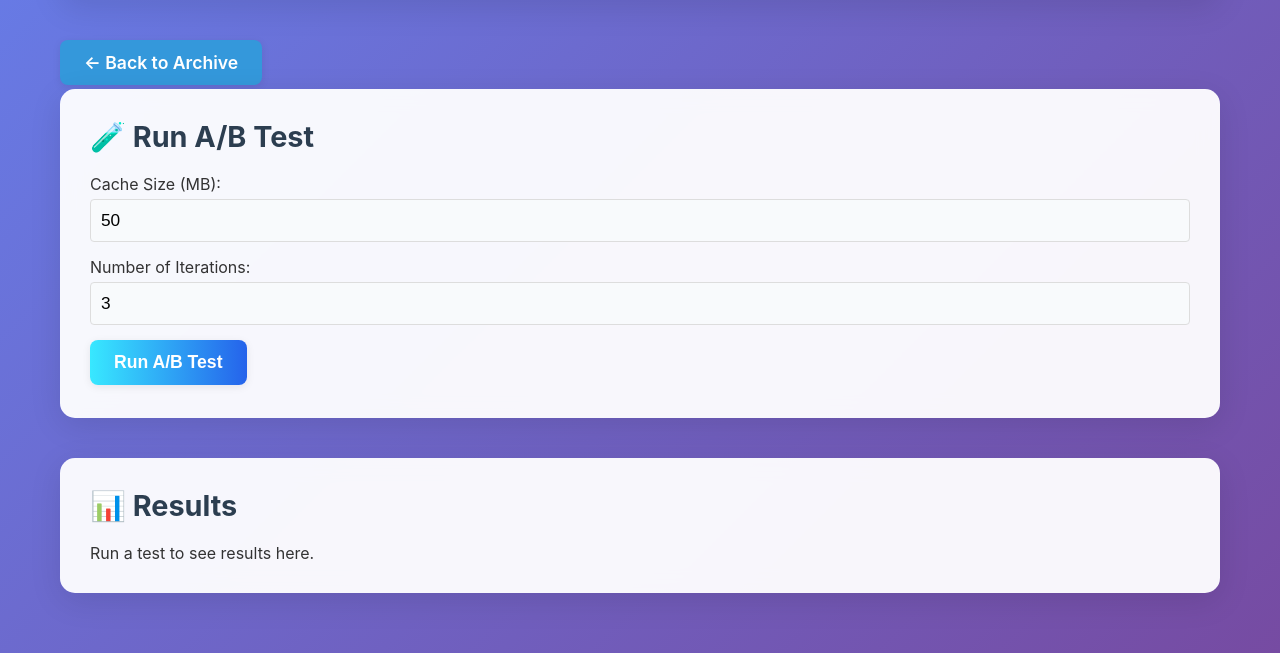
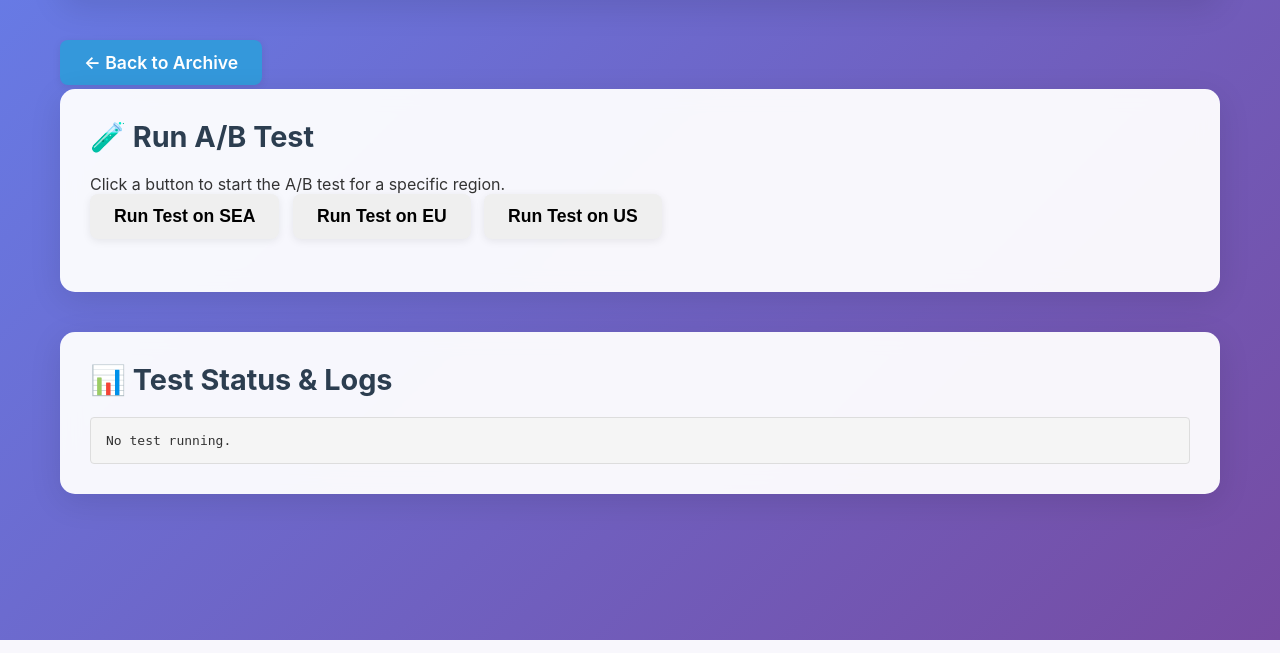
Before and after one commit to han120cm/mock-flask-app, a Flask app: page /ab-test in a window 1280 px wide. Shown: the part 160-813 px from the top of the page. Run offline with Flask 3, Linux system fonts and the light colour scheme.

Commit message:
feat: Add button to trigger A/B test from Flask app

```diff
--- a/app.py
+++ b/app.py
@@ -10,6 +10,7 @@ import logging
 from dotenv import load_dotenv
 from sqlalchemy import case
 import pandas as pd
+import subprocess
 
 # Load environment variables from .env file
 load_dotenv()
@@ -817,6 +818,34 @@ def run_ab_test_api():
         return jsonify({'error': error_message}), 500
 
 
+@app.route("/test/run/<region>")
+def run_test(region):
+    """Triggers the A/B test script in the background."""
+    if region not in ['sea', 'eu', 'us']:
+        return jsonify({"status": "error", "message": "Invalid region"}), 400
+
+    try:
+        # Open a log file to capture the output
+        log_file = open("ab_test.log", "w")
+        # Start the script in a new process
+        subprocess.Popen(["python3", "run_ab_test.py", region], stdout=log_file, stderr=subprocess.STDOUT)
+        return jsonify({"status": "success", "message": f"A/B test started for {region} region. See ab_test.log for progress."})
+    except Exception as e:
+        return jsonify({"status": "error", "message": str(e)}), 500
+
+@app.route("/test/status")
+def test_status():
+    """Returns the content of the A/B test log file."""
+    try:
+        with open("ab_test.log", "r") as f:
+            content = f.read()
+        return jsonify({"status": "success", "log": content})
+    except FileNotFoundError:
+        return jsonify({"status": "pending", "log": "No test has been run yet."})
+    except Exception as e:
+        return jsonify({"status": "error", "message": str(e)}), 500
+
+
 if __name__ == "__main__":
     try:
         with app.app_context():
--- a/templates/ab_test.html
+++ b/templates/ab_test.html
@@ -13,179 +13,87 @@
 
     <div class="section">
         <h2>🧪 Run A/B Test</h2>
-        <form id="ab-test-form">
-            <div class="form-group">
-                <label for="cache_size">Cache Size (MB):</label>
-                <input type="number" id="cache_size" name="cache_size" value="50" min="10" max="1000" class="form-control">
-            </div>
-            <div class="form-group">
-                <label for="iterations">Number of Iterations:</label>
-                <input type="number" id="iterations" name="iterations" value="3" min="1" max="20" class="form-control">
-            </div>
-            <button type="submit" id="run-test-btn" class="action-btn action-btn-upload">Run A/B Test</button>
-        </form>
+        <p>Click a button to start the A/B test for a specific region.</p>
+        <div class="region-buttons">
+            <button class="action-btn" onclick="runTest('sea')">Run Test on SEA</button>
+            <button class="action-btn" onclick="runTest('eu')">Run Test on EU</button>
+            <button class="action-btn" onclick="runTest('us')">Run Test on US</button>
+        </div>
     </div>
 
     <div class="section">
-        <h2>📊 Results</h2>
-        <div id="test-results">
-            <p>Run a test to see results here.</p>
-        </div>
+        <h2>📊 Test Status & Logs</h2>
+        <pre id="test-logs">No test running.</pre>
     </div>
 </div>
 
 <script>
-    document.getElementById('ab-test-form').addEventListener('submit', async function(e) {
-        e.preventDefault();
+    let intervalId;
 
-        const cacheSize = document.getElementById('cache_size').value;
-        const iterations = document.getElementById('iterations').value;
-        const runButton = document.getElementById('run-test-btn');
-        const resultsDiv = document.getElementById('test-results');
+    async function runTest(region) {
+        const logContainer = document.getElementById('test-logs');
+        logContainer.textContent = `Starting A/B test for ${region.toUpperCase()}...`;
 
-        // Disable button and show loading
-        runButton.disabled = true;
-        runButton.textContent = 'Running Test...';
-        resultsDiv.innerHTML = '<p>Running A/B test... This may take a moment.</p>';
+        // Clear any previous polling
+        if (intervalId) {
+            clearInterval(intervalId);
+        }
 
         try {
-            const response = await fetch('/api/run-ab-test', {
-                method: 'POST',
-                headers: {
-                    'Content-Type': 'application/json',
-                },
-                body: JSON.stringify({
-                    cache_size_mb: parseInt(cacheSize),
-                    num_iterations: parseInt(iterations)
-                })
-            });
-
+            const response = await fetch(`/test/run/${region}`);
             const data = await response.json();
 
             if (data.status === 'success') {
-                // Display results
-                let html = `
-                <h3>Summary Statistics</h3>
-                <table class="results-table">
-                    <thead>
-                        <tr>
-                            <th>Policy</th>
-                            <th>Avg Hit Ratio</th>
-                            <th>Avg Byte Hit Ratio</th>
-                            <th>Items Evicted</th>
-                            <th>Bytes Evicted (MB)</th>
-                        </tr>
-                    </thead>
-                    <tbody>
-                `;
-
-                for (const [policy, stats] of Object.entries(data.summary)) {
-                    html += `
-                    <tr>
-                        <td><strong>${policy}</strong></td>
-                        <td>${stats.hit_ratio_mean ? stats.hit_ratio_mean.toFixed(4) : 'N/A'}</td>
-                        <td>${stats.byte_hit_ratio_mean ? stats.byte_hit_ratio_mean.toFixed(4) : 'N/A'}</td>
-                        <td>${stats.items_evicted_mean ? stats.items_evicted_mean.toFixed(2) : 'N/A'}</td>
-                        <td>${stats.bytes_evicted_mb_mean ? stats.bytes_evicted_mb_mean.toFixed(2) : 'N/A'}</td>
-                    </tr>
-                    `;
-                }
-
-                html += `
-                    </tbody>
-                </table>
-
-                <h3>Detailed Results</h3>
-                <p>Total iterations: ${iterations}</p>
-                <p>Cache size: ${cacheSize} MB</p>
-                <p><strong>Using real CDN data</strong></p>
-                `;
-
-                resultsDiv.innerHTML = html;
+                logContainer.textContent = `Test for ${region.toUpperCase()} started successfully. Polling for logs...`;
+                // Start polling for status
+                intervalId = setInterval(() => fetchStatus(), 2000);
             } else {
-                if (data.error && data.error.includes('Cannot connect to CDN')) {
-                    resultsDiv.innerHTML = `
-                        <p class="error">Error: Cannot connect to CDN.</p>
-                        <p class="error-details">Please check:
-                        <ul>
-                            <li>CDN host IP address is correct</li>
-                            <li>SSH username is correct</li>
-                            <li>Private key file exists and has correct permissions</li>
-                            <li>SSH key is not password-protected (or is unlocked)</li>
-                            <li>Network connectivity to CDN node</li>
-                        </ul>
-                        </p>
-                    `;
-                } else {
-                    resultsDiv.innerHTML = `<p class="error">Error: ${data.error}</p>`;
-                }
+                logContainer.textContent = `Error starting test: ${data.message}`;
             }
         } catch (error) {
-            resultsDiv.innerHTML = `<p class="error">Error running test: ${error.message}</p>`;
-        } finally {
-            // Re-enable button
-            runButton.disabled = false;
-            runButton.textContent = 'Run A/B Test';
+            logContainer.textContent = `Error starting test: ${error.message}`;
         }
-    });
+    }
+
+    async function fetchStatus() {
+        const logContainer = document.getElementById('test-logs');
+        try {
+            const response = await fetch('/test/status');
+            const data = await response.json();
+
+            if (data.status === 'success' || data.status === 'pending') {
+                logContainer.textContent = data.log;
+                // Check if the test is finished
+                if (data.log.includes("All tests completed.") || data.log.includes("failed")) {
+                    clearInterval(intervalId);
+                }
+            } else {
+                logContainer.textContent = `Error fetching status: ${data.message}`;
+                clearInterval(intervalId);
+            }
+        } catch (error) {
+            logContainer.textContent = `Error fetching status: ${error.message}`;
+            clearInterval(intervalId);
+        }
+    }
 </script>
 
 <style>
-.results-table {
-    width: 100%;
-    border-collapse: collapse;
-    margin: 20px 0;
+.region-buttons {
+    display: flex;
+    gap: 10px;
+    margin-bottom: 20px;
 }
 
-.results-table th,
-.results-table td {
+#test-logs {
+    background-color: #f5f5f5;
     border: 1px solid #ddd;
-    padding: 12px;
-    text-align: left;
-}
-
-.results-table th {
-    background-color: #f2f2f2;
-    font-weight: bold;
-}
-
-.results-table tr:nth-child(even) {
-    background-color: #f9f9f9;
-}
-
-.results-table tr:hover {
-    background-color: #f5f5f5;
-}
-
-.error {
-    color: #e74c3c;
-    font-weight: bold;
-}
-
-.error-details {
-    color: #7f8c8d;
-    margin-top: 10px;
-}
-
-.error-details ul {
-    margin: 10px 0 10px 20px;
-    padding: 0;
-}
-
-.error-details li {
-    margin: 5px 0;
-}
-
-.form-group {
-    margin-bottom: 15px;
-}
-
-.form-control {
-    width: 100%;
-    padding: 10px;
-    border: 1px solid #ddd;
+    padding: 15px;
     border-radius: 4px;
-    box-sizing: border-box;
+    white-space: pre-wrap;
+    word-wrap: break-word;
+    max-height: 500px;
+    overflow-y: auto;
 }
 </style>
 {% endblock %}
```
